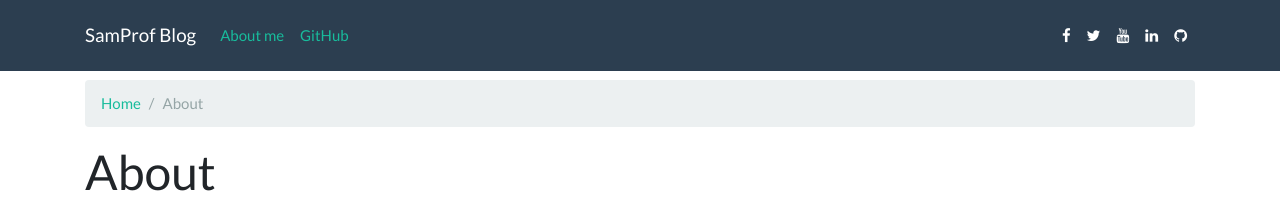
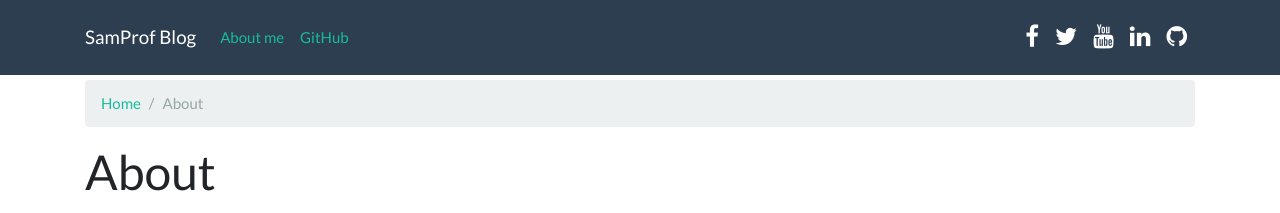
Before and after one commit to SamProf/www.samprof.com, a Jekyll site: the page built from about.md, in a window 1280 px wide. Shown: the top 213 px of the page. Built offline with Jekyll 4.4.1, drawn with Linux system fonts in a browser that asks for light colours.

Commit message:
social links

```diff
--- a/_layouts/default.html
+++ b/_layouts/default.html
@@ -47,7 +47,7 @@
 
             </ul>
 
-            <ul class="navbar-nav flex-row">
+            <ul class="navbar-nav flex-row fa-size24">
                 <li class="nav-item"><a class="nav-link px-2" href="https://www.facebook.com/SamProf" target="_blank"><span class="fa fa-facebook"></span></a></li>
                 <li class="nav-item"><a class="nav-link px-2" href="https://twitter.com/SamProf" target="_blank"><span class="fa fa-twitter"></span></a></li>
                 <li class="nav-item"><a class="nav-link px-2" href="https://www.youtube.com/user/wsamprof" target="_blank"><span class="fa fa-youtube"></span></a></li>
```
